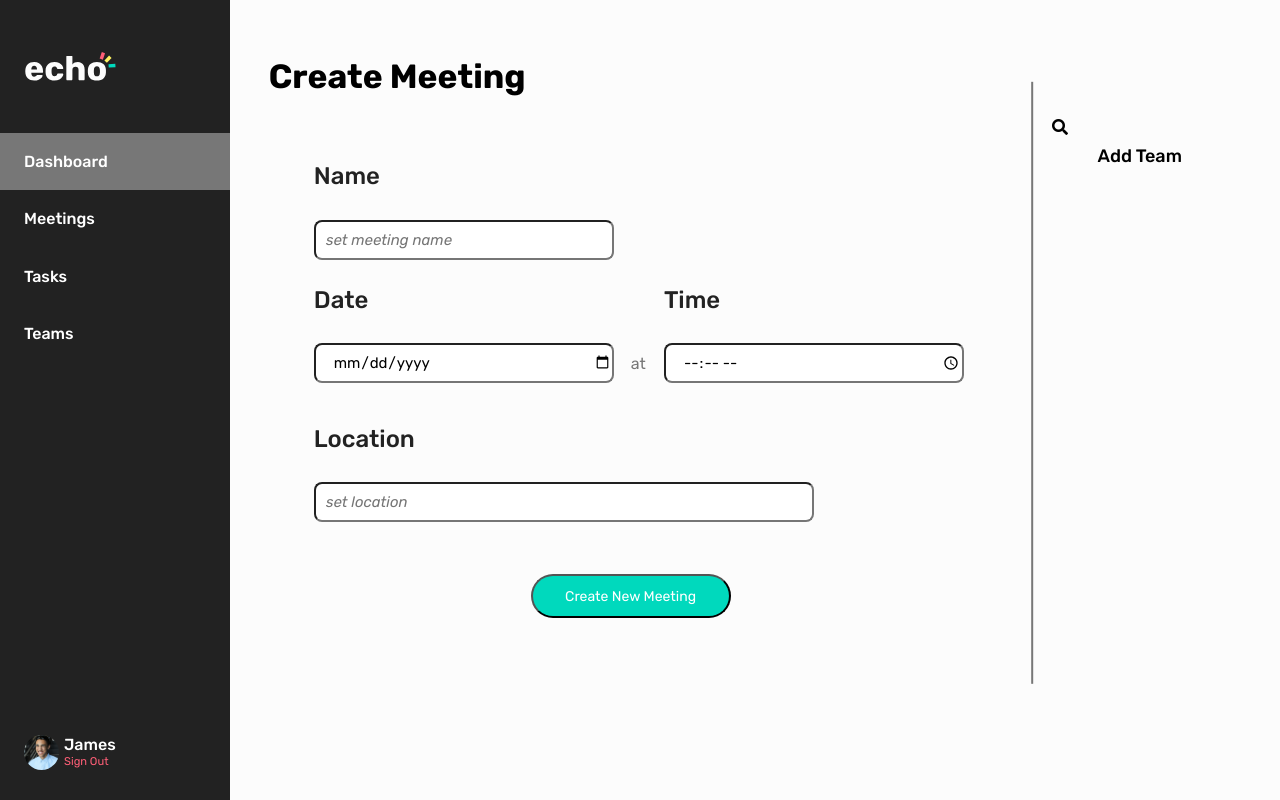
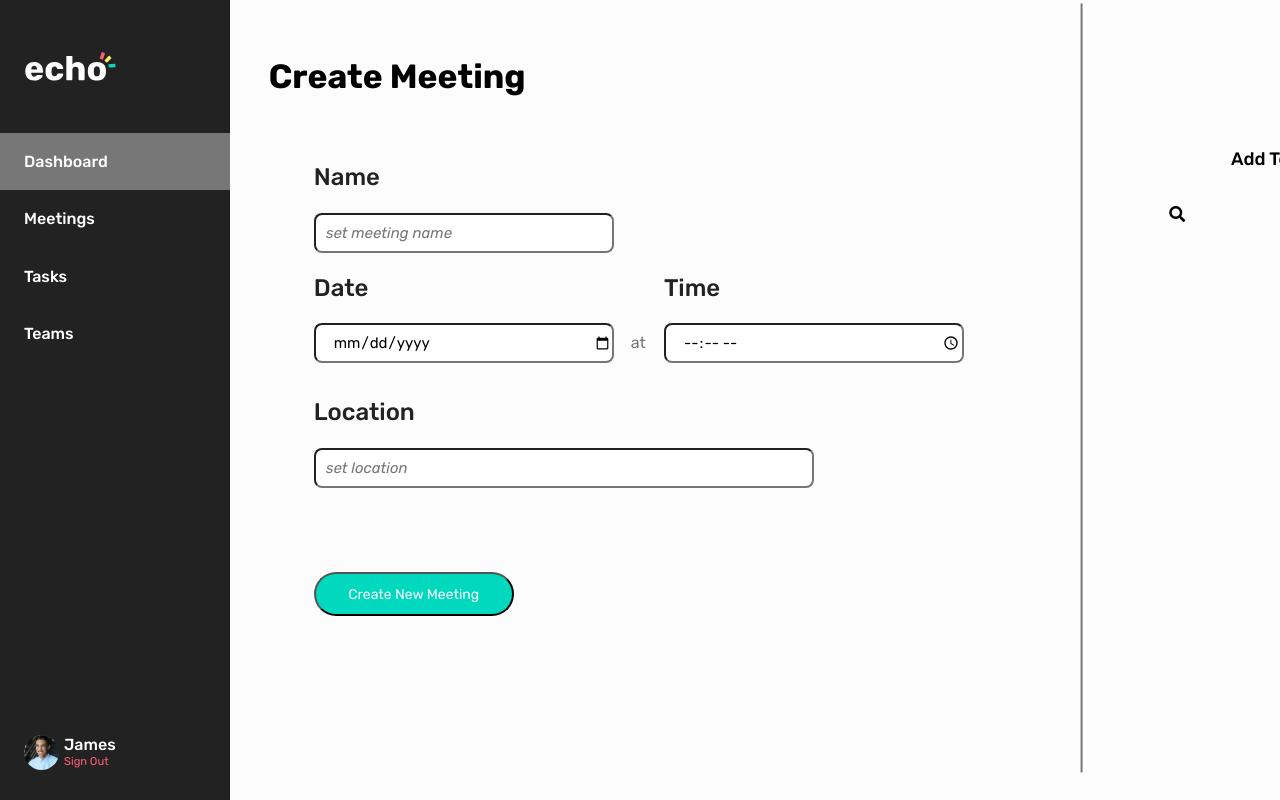
Before and after one commit to james-tyner/echo-meetings, a PHP site: page /createmeeting.php in a window 1280 px wide. Run offline with PHP 8.4, Linux system fonts and the light colour scheme.

Commit message:
createmeeting

```diff
--- a/createmeeting.php
+++ b/createmeeting.php
@@ -15,7 +15,7 @@ $username = "James"; // this will appear in the bottom of the sidebar. Eventuall
 width: 275px;
 height: 23px;
 left: 25%;
-top: 80%;
+top: 90%;
 
 font-family: Rubik;
 font-style: normal;
@@ -33,7 +33,7 @@ color: #222222;
 width: 300px;
 height: 40px;
 left: 25%;
-top: 130%;
+top: 140%;
 border-radius: 8px;
 text-indent: 8px;
 font-size: 15px;
@@ -51,7 +51,7 @@ box-shadow:  10px  rgba(0,0,0,0.1);
 width: 100px;
 height: 40px;
 left: 120%;
-top: 217%;
+top: 227%;
 
 color: #777777;
 
@@ -61,37 +61,37 @@ color: #777777;
  #date h2{
    position:absolute;
    left: 25%;
-   top: 160%;
+   top: 170%;
 
  }
 
  #date input{
    left: 25%;
-   top: 210%;
+   top: 220%;
  }
 
  #time h2{
    position:absolute;
    left: 130%;
-   top: 160%;
+   top: 170%;
 
  }
 
  #time input{
    left: 130%;
-   top: 210%;
+   top: 220%;
  }
 
  #location h2{
    position:absolute;
   left: 25%;
-   top: 250%;
+   top: 260%;
 
  }
 
  #location input{
    left: 25%;
-   top: 300%;
+   top: 310%;
    width: 500px;
  }
 
@@ -99,8 +99,8 @@ button{
   position: absolute;
 width: 200px;
 height: 44px;
-left: 90%;
-top: 360%;
+left: 25%;
+top: 400%;
 background: #00D9BD;
 border-radius: 50px;
 color: white;
@@ -110,10 +110,10 @@ font-family: Rubik;
 
 #side-line{
   position: absolute;
-width: 180%;
+width: 230%;
 height: 0px;
-left: 150%;
-top: 230%;
+left: 140%;
+top: 260%;
 
 /* Gray/3 */
 border: 0.5px solid #777777;
@@ -130,8 +130,8 @@ transform: rotate(90deg);
     position: absolute;
 width: 277px;
 height: 60px;
-left: 260%;
-top: 70%;
+left: 300%;
+top: 80%;
 font-family: Rubik;
 font-style: normal;
 font-weight: 500;
@@ -142,8 +142,8 @@ color: #000000;
   }
 
   #add-team input{
-    left: 248%;
-    top: 120%;
+    left: 288%;
+    top: 130%;
     width: 200px;
     height: 30px;
     font-size: 11px;
@@ -153,12 +153,14 @@ color: #000000;
     border-radius: 0px;
     background: transparent;
     opacity: 0%;
+    text-indent: 18px;
 
   }
 
 i{
-  margin-left: 305%;
-
+  margin-left: 270%;
+position: absolute;
+top: 135%;
 }
 
 
```
Also changed, not shown: addteam.php (+17 -14 lines).
